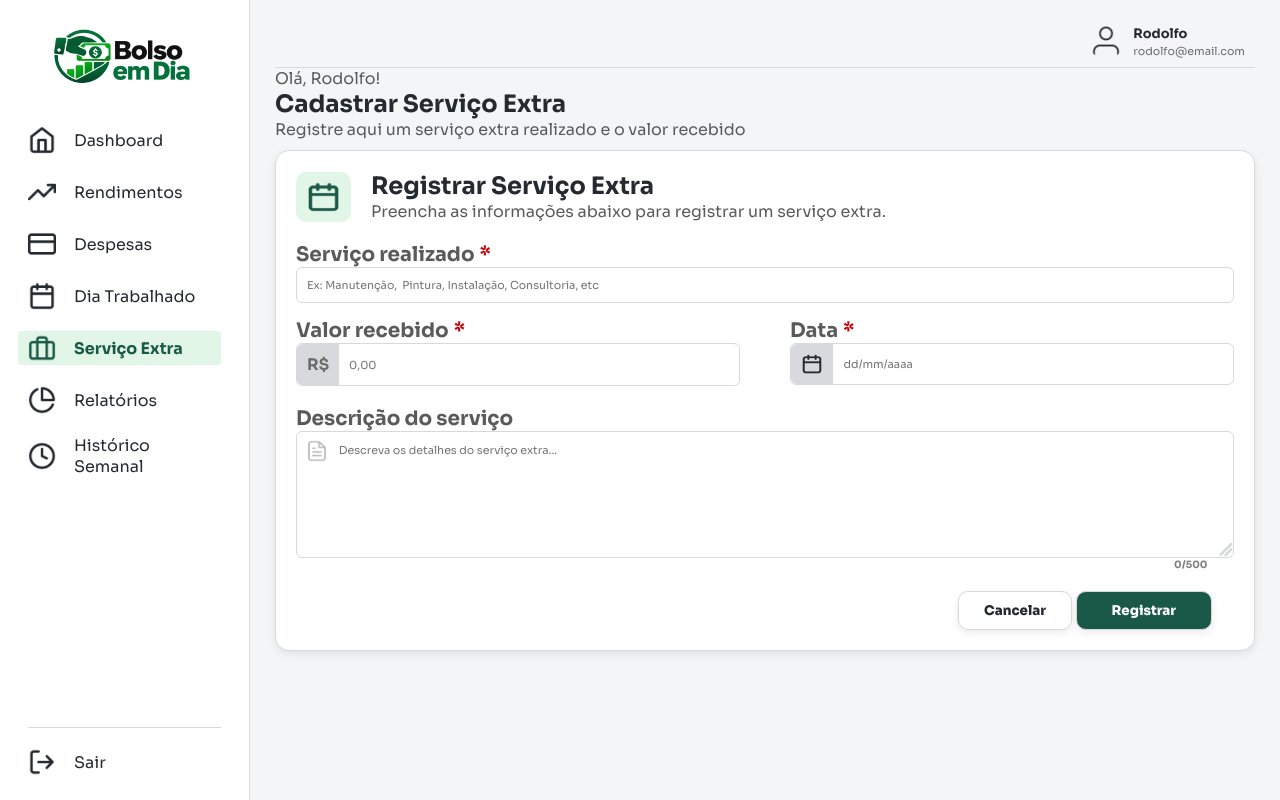
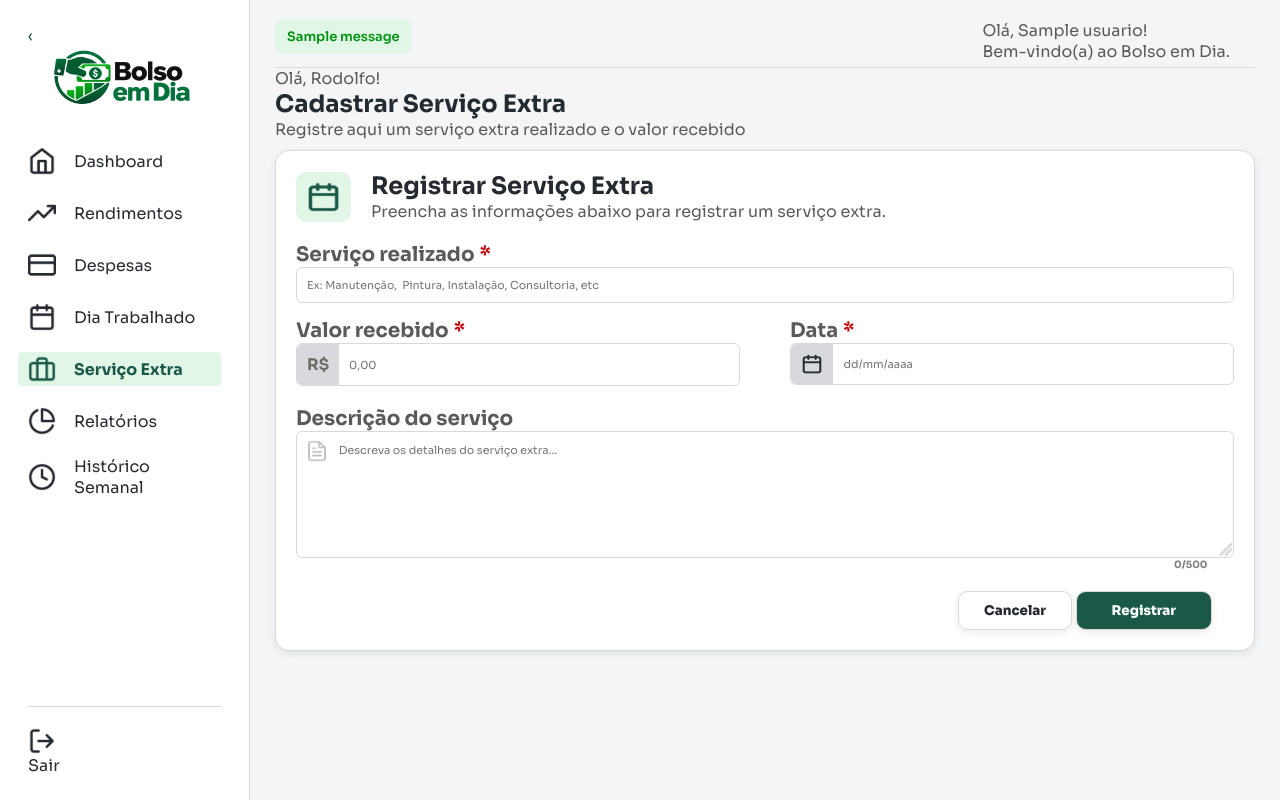
Before and after one commit to joaovictorsesi2010-commits/Hist-rico-Semanal-Despesas-Servi-o-extra-Rendimentos, a Flask app: template Templates/cadastro_servico_extra.html in a window 1280 px wide. Run offline with Flask 3, Linux system fonts and the light colour scheme; the template is opened without the code that fills it: most values are stand-ins (such as "Sample title", 1, 10 or a date in 2020); one stand-in notice (Sample message) is shown.

Commit message:
Update cadastro_servico_extra.html

```diff
--- a/Templates/cadastro_servico_extra.html
+++ b/Templates/cadastro_servico_extra.html
@@ -11,61 +11,70 @@
 <body>
     <div class="pagina-perfil">
         <aside class="menu-lateral">
-            <img class="logo-perfil" src="static/uploads/logo-horizontal.png" alt="Bolso em Dia">
+            <!-- Volta para a dashboard. A seta aparece somente no mobile. -->
+            <a href="{{ url_for('dashboard') }}" class="seta-voltar">‹</a>
+
+            <img class="logo-perfil"
+                 src="{{ url_for('static', filename='uploads/logo-horizontal.png') }}"
+                 alt="Bolso em Dia">
 
             <nav class="navegacao-perfil">
-                <a href="#">
-                    <img src="static/uploads/perfil-dashboard.png" alt="">
+                <a href="{{ url_for('dashboard') }}" class="pagina-ativa">
+                    <img src="{{ url_for('static', filename='uploads/perfil-dashboard.png') }}" alt="">
                     <span>Dashboard</span>
                 </a>
 
                 <a href="#">
-                    <img src="static/uploads/perfil-rendimentos.png" alt="">
+                    <img src="{{ url_for('static', filename='uploads/perfil-rendimentos.png') }}" alt="">
                     <span>Rendimentos</span>
                 </a>
 
                 <a href="#">
-                    <img src="static/uploads/perfil-despesas.png" alt="">
+                    <img src="{{ url_for('static', filename='uploads/perfil-despesas.png') }}" alt="">
                     <span>Despesas</span>
                 </a>
 
                 <a href="#">
-                    <img src="static/uploads/perfil-dia-trabalhado.png" alt="">
+                    <img src="{{ url_for('static', filename='uploads/perfil-dia-trabalhado.png') }}" alt="">
                     <span>Dia Trabalhado</span>
                 </a>
 
-                <a href="#" class="servico-extra-menu">
-                    <img src="static/uploads/perfil-servico-extra-verde.png" alt="">
+                <a href="{{ url_for('servico_extra') }}" class="navegacao-destaque">
+                    <img src="{{ url_for('static', filename='uploads/perfil-servico-extra-verde.png') }}" alt="">
                     <span><b>Serviço Extra</b></span>
                 </a>
 
                 <a href="#">
-                    <img src="static/uploads/perfil-relatorios.png" alt="">
+                    <img src="{{ url_for('static', filename='uploads/perfil-relatorios.png') }}" alt="">
                     <span>Relatórios</span>
                 </a>
 
                 <a href="#">
-                    <img src="static/uploads/perfil-historico.png" alt="">
+                    <img src="{{ url_for('static', filename='uploads/perfil-historico.png') }}" alt="">
                     <span>Histórico Semanal</span>
                 </a>
             </nav>
 
-            <a class="sair-perfil" href="login.html">
-                <img src="static/uploads/perfil-sair.png" alt="">
-                <span>Sair</span>
+            <a class="sair-perfil" href="{{ url_for('logout') }}">
+                <div class="sair-conteudo">
+                    <img src="{{ url_for('static', filename='uploads/perfil-sair.png') }}" alt="">
+                    <span>Sair</span>
+                </div>
             </a>
         </aside>
 
     <main class="conteudo-perfil">
         <header class="topo-perfil">
-            <div></div>
+            {% with mensagens = get_flashed_messages(with_categories=true) %}
+                {% for categoria, mensagem in mensagens %}
+                    <p class="mensagem {{ categoria }}">{{ mensagem }}</p>
+                {% endfor %}
+            {% endwith %}
 
-            <div class="usuario-logado">
-                <img src="static/uploads/perfil-usuario-topo.png" alt="">
-                <div>
-                    <strong>Rodolfo</strong>
-                    <span>rodolfo@email.com</span>
-                </div>
+            <div class="saudacao">
+                <!-- Exibe somente os dois primeiros nomes do usuário -->
+                <p>Olá, {{ usuario.split()[:2] | join(' ') }}!</p>
+                <p>Bem-vindo(a) ao Bolso em Dia.</p>
             </div>
         </header>
 
```
